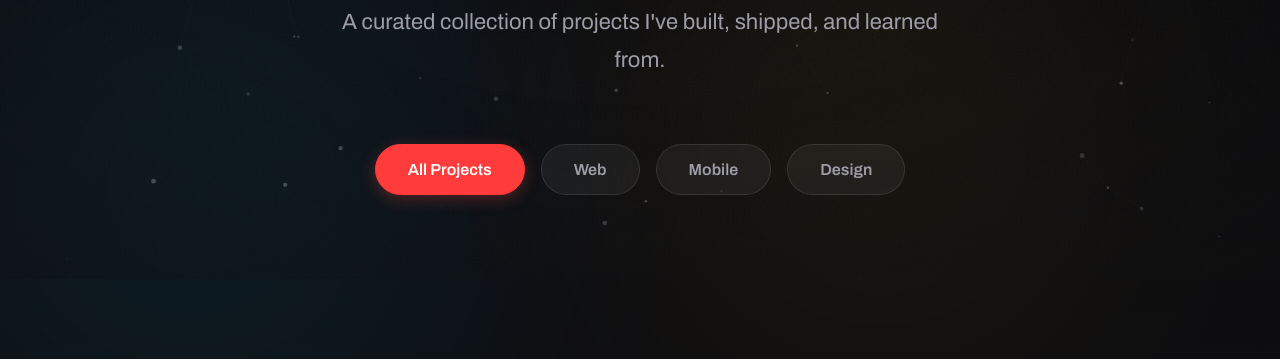
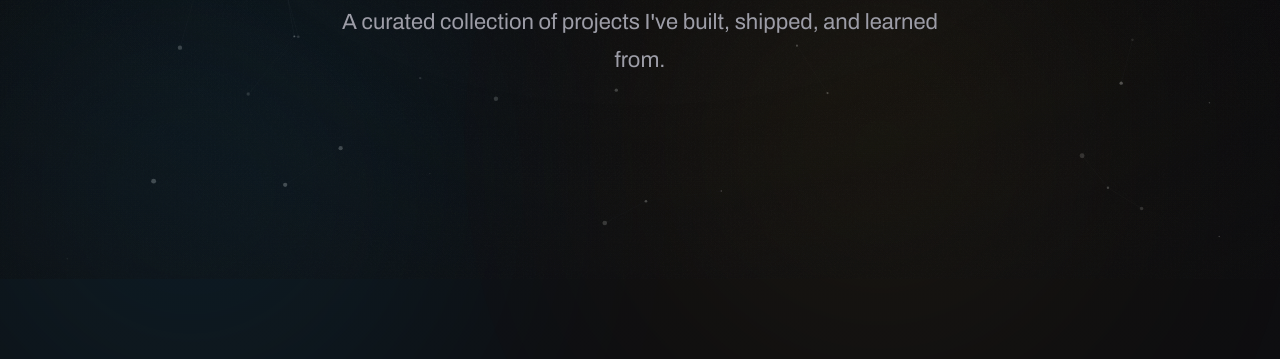
Before and after one commit to anindyakartik/My-WebPage, a website: page work.html in a window 1280 px wide. Shown: the part 521-880 px from the top of the page. Drawn offline with nearby package versions, Linux system fonts and the light colour scheme; no server answers.

Commit message:
Remove filter tabs from work page

```diff
--- a/work.html
+++ b/work.html
@@ -65,12 +65,7 @@
         A curated collection of projects I've built, shipped, and learned from.
       </p>
 
-      <div class="filter-tabs" data-reveal>
-        <button class="filter-tab active" data-filter="all">All Projects</button>
-        <button class="filter-tab" data-filter="web">Web</button>
-        <button class="filter-tab" data-filter="mobile">Mobile</button>
-        <button class="filter-tab" data-filter="design">Design</button>
-      </div>
+
     </section>
 
     <section class="work-section">
```
